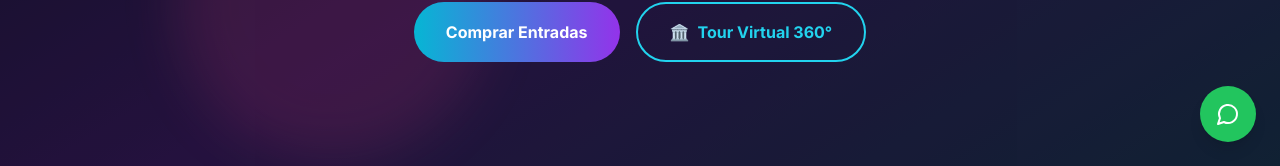
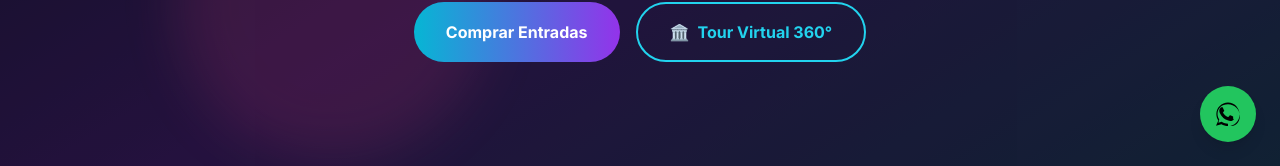
Before and after one commit to ebarragan-cyber/factoria-retro-new, a React (Vite) app: page / in a window 1280 px wide. Shown: the part 634-800 px from the top of the page. Built offline with nearby package versions, Linux system fonts and the light colour scheme.

Commit message:
feat: replace whatsapp button icon with official logo

```diff
--- a/src/components/Footer.tsx
+++ b/src/components/Footer.tsx
@@ -1,5 +1,3 @@
-import { MessageCircle } from 'lucide-react';
-
 interface FooterProps {
   onPageChange: (page: string) => void;
 }
@@ -112,8 +110,19 @@ export default function Footer({ onPageChange }: FooterProps) {
         target="_blank"
         rel="noopener noreferrer"
         className="fixed bottom-6 right-6 bg-green-500 hover:bg-green-600 text-white p-4 rounded-full shadow-lg transition-all duration-300 z-50"
+        aria-label="Contactar por WhatsApp"
       >
-        <MessageCircle className="w-6 h-6" />
+        <svg
+          className="w-6 h-6"
+          viewBox="0 0 512 512"
+          xmlns="http://www.w3.org/2000/svg"
+          role="img"
+          aria-hidden="true"
+          focusable="false"
+        >
+          <path d="M256 8C119.03 8 8 119.03 8 256c0 49.61 14.4 97.99 41.4 139.35L0 504l116.34-30.65C156.27 499.16 205.62 512 256 512c136.97 0 248-110.99 248-248S392.97 8 256 8Zm0 455.03c-45.01 0-88.69-12.07-126.83-34.88l-9.08-5.42-69.05 18.17 18.45-67.19-5.92-10.12C42.08 329.61 32.77 293.51 32.77 256 32.77 137.7 120.75 48.97 256 48.97c67.5 0 130.96 25.71 178.64 72.41 47.67 46.7 73.91 109.02 73.91 176.45 0 138.3-87.98 225.2-252.55 225.2Z" />
+          <path d="M380.8 369.86c-6.21 17.44-31.85 31.95-52.43 36.17-14.04 2.96-32.29 5.34-94.02-20.17-78.59-32.3-129.2-111.31-133.15-116.4-3.96-5.09-31.8-42.31-31.8-80.77s19.84-57.24 27.01-65.29c7.18-8.05 15.72-10.37 20.94-10.37 5.23 0 10.46.06 15.04.29 4.85.26 11.44-.18 17.88 13.69 6.2 13.88 21.1 47.97 23.02 51.41 1.92 3.44 3.2 7.53.64 12.62-2.56 5.09-3.84 7.53-7.55 11.75-3.71 4.23-7.83 9.49-11.28 12.74-3.69 3.5-7.51 7.27-3.22 14.3 4.29 7.03 19.1 31.45 41.05 50.89 28.3 25.26 52.15 33.18 59.48 36.68 7.33 3.5 11.58 3.02 15.84-1.8 4.26-4.82 18.37-21.45 23.28-28.82 4.92-7.37 9.84-6.09 16.04-3.65 6.21 2.44 39.41 18.58 46.16 21.91 6.75 3.34 11.21 5.09 12.83 7.85 1.62 2.76 1.62 15.89-4.59 33.33Z" />
+        </svg>
       </a>
     </>
   );
```
